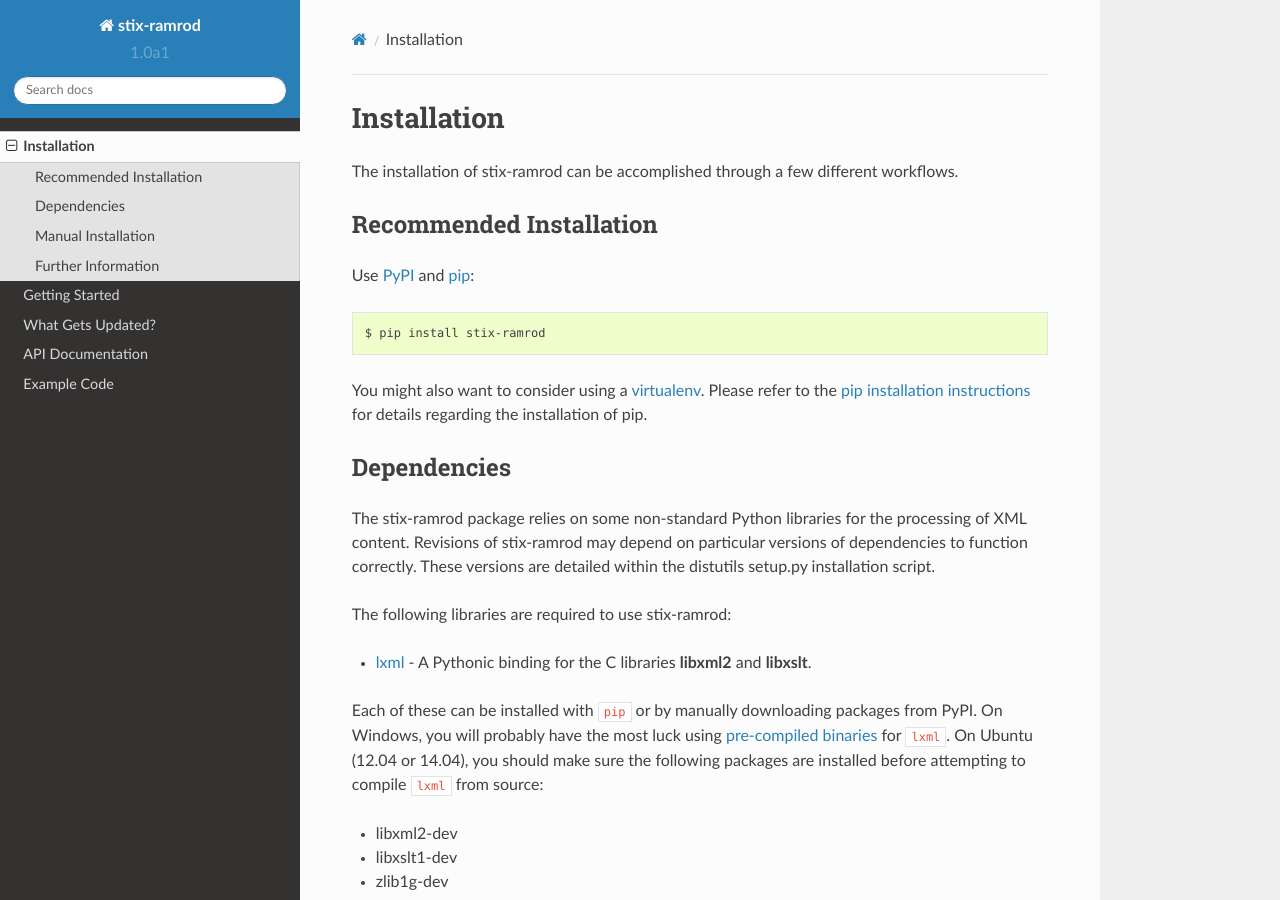
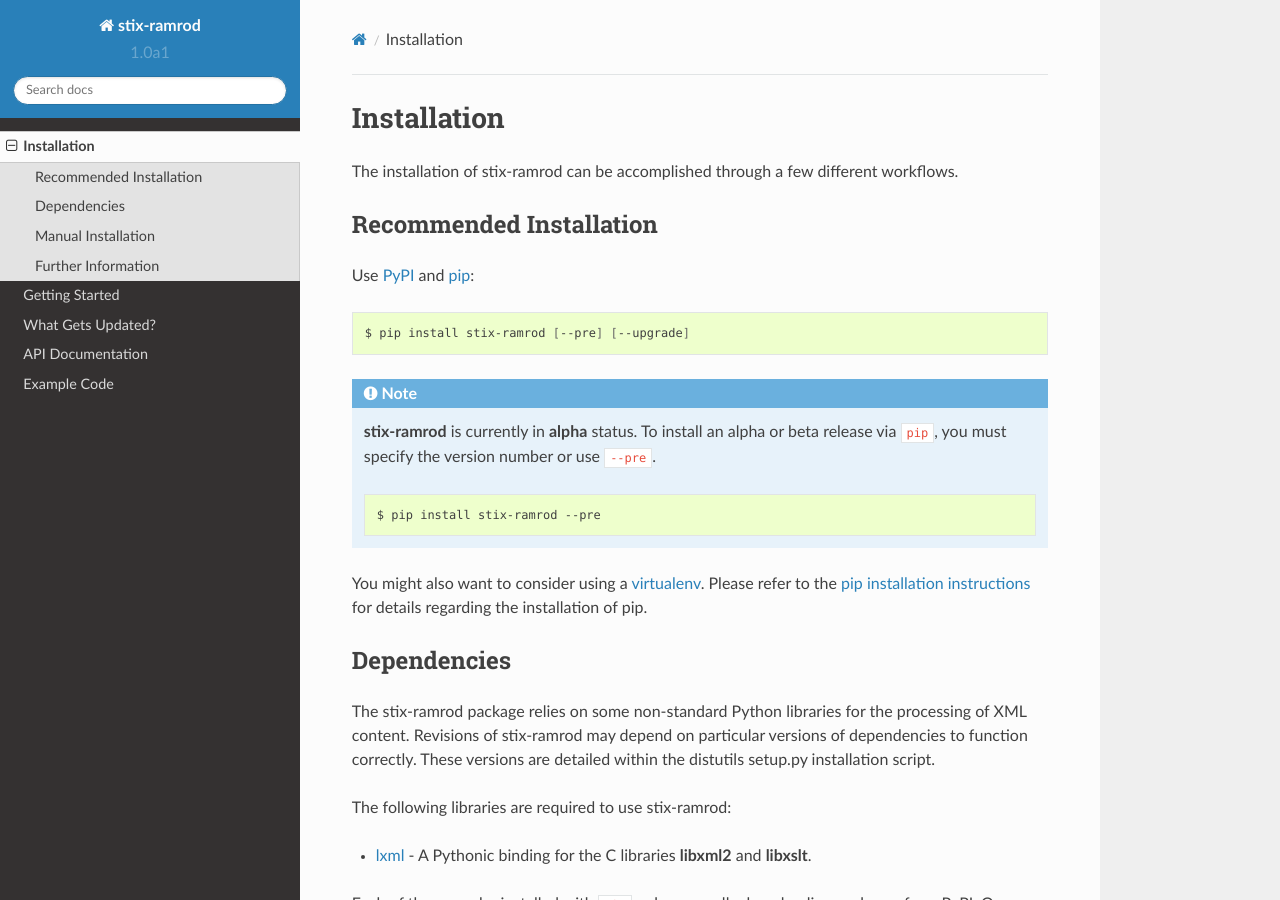
Before and after one commit to STIXProject/stix-ramrod, a Sphinx documentation site: the page built from docs/installation.rst, in a window 1280 px wide and 900 px high. Built offline with Sphinx 7.4.7 and the Read the Docs theme 2.0.0, drawn with Linux system fonts in a browser that asks for light colours.

Commit message:
Added prerelease installation instructions

```diff
--- a/README.rst
+++ b/README.rst
@@ -32,7 +32,7 @@
 
 ::
 
-    $ pip install stix-ramrod [--upgrade]
+    $ pip install stix-ramrod [--pre] [--upgrade]
 
 For more information, see the `Installation instructions
 <http://stix-ramrod.readthedocs.org/en/latest/installation.html>`_.
--- a/docs/installation.rst
+++ b/docs/installation.rst
@@ -13,7 +13,18 @@
 
 .. code-block:: bash
 
-    $ pip install stix-ramrod
+    $ pip install stix-ramrod [--pre] [--upgrade]
+
+.. note::
+    **stix-ramrod** is currently in **alpha** status. To install an alpha or
+    beta release via ``pip``, you must specify the version number or use
+    ``--pre``.
+
+    .. code-block:: bash
+
+        $ pip install stix-ramrod --pre
+
+
 
 You might also want to consider using a virtualenv_.
 Please refer to the `pip installation instructions`_ for details regarding the
```
